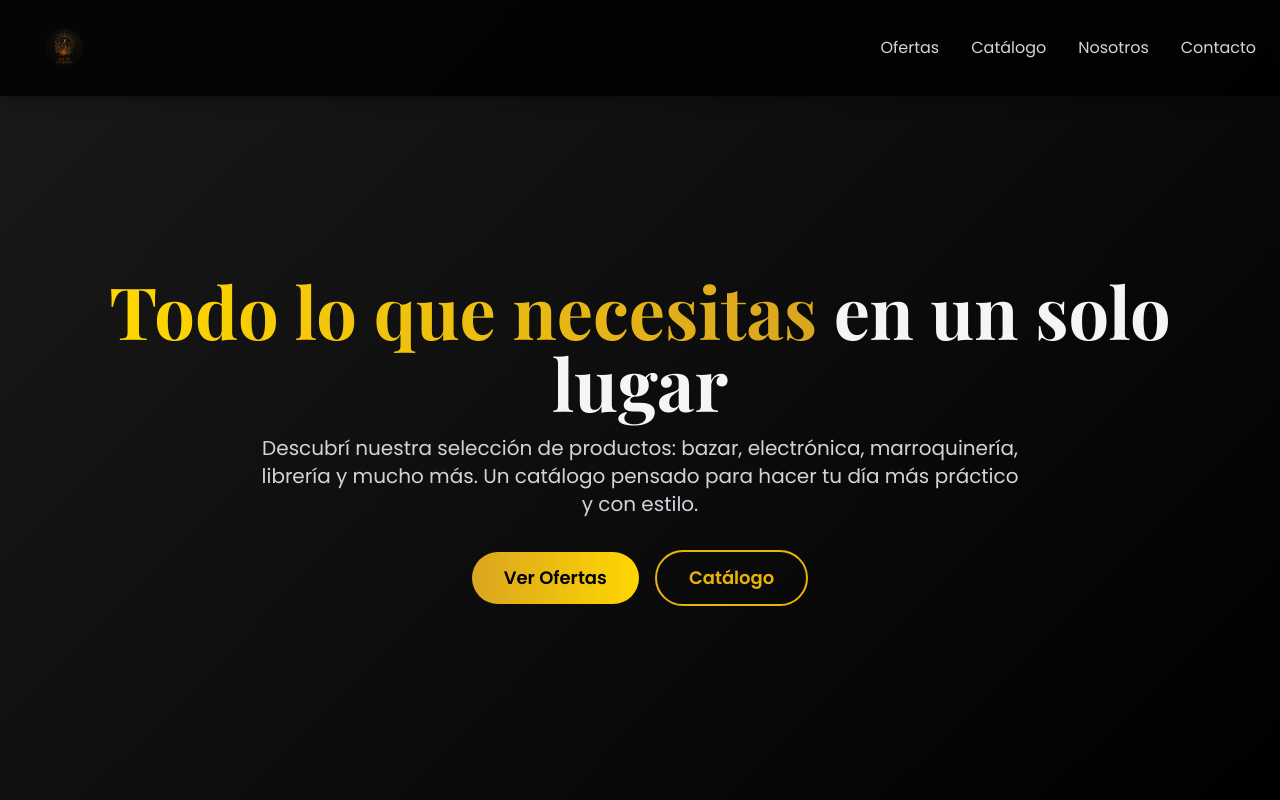
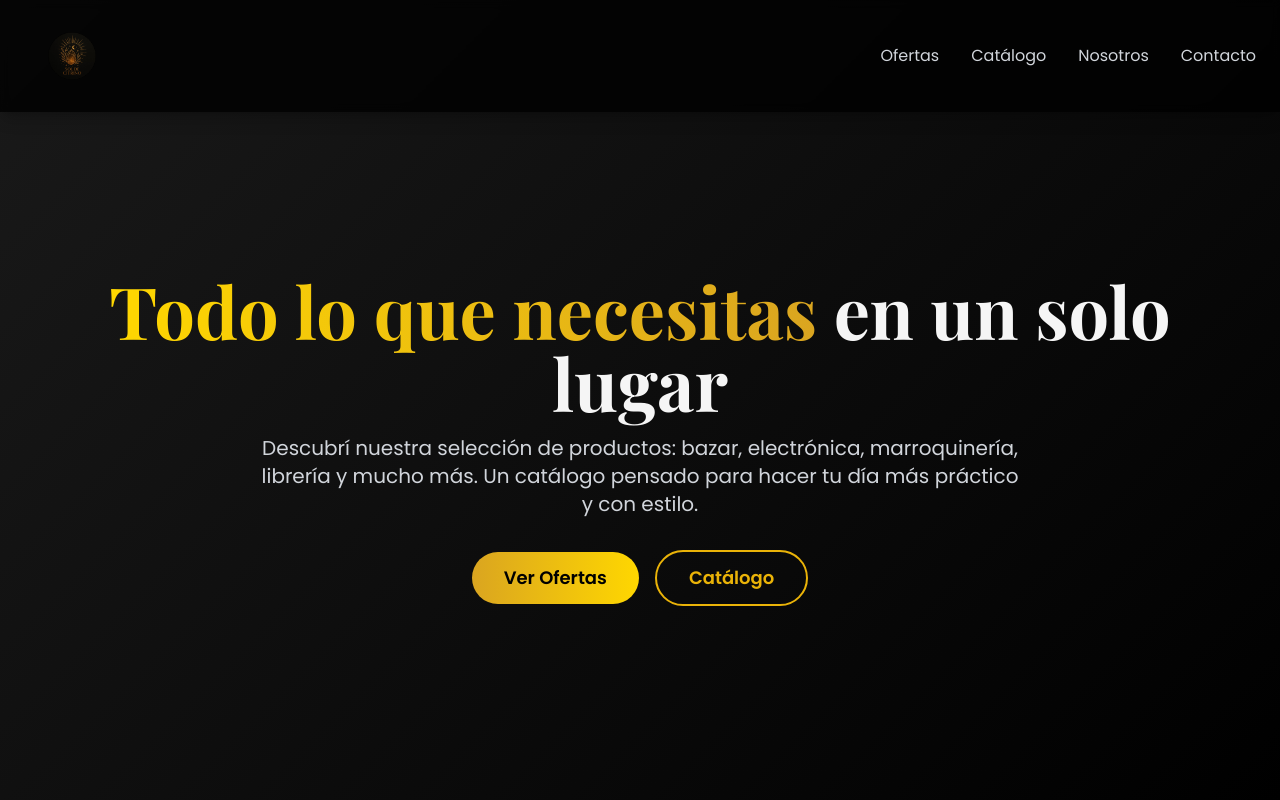
Before and after one commit to soldecitrino2025/catalogo, a plain HTML site: page index.html in a window 1280 px wide. Shown: the top 800 px of the page. Drawn offline with nearby package versions, Linux system fonts and the light colour scheme; no server answers.

Commit message:
Update index.html

```diff
--- a/index.html
+++ b/index.html
@@ -51,7 +51,7 @@
     <header id="header" class="bg-black/80 backdrop-blur-sm fixed top-0 left-0 right-0 z-50 shadow-lg shadow-black/20">
         <div class="container mx-auto px-6 py-2 flex justify-between items-center">
             <a href="#" class="flex items-center">
-                <img src="logo.png" alt="Logo Sol de Citrino" class="h-20">
+                <img src="logo.png" alt="Logo Sol de Citrino" class="h-24">
             </a>
             <nav class="hidden md:flex space-x-8 items-center">
                 <a href="#ofertas" class="text-gray-300 hover:text-white transition duration-300">Ofertas</a>
```
